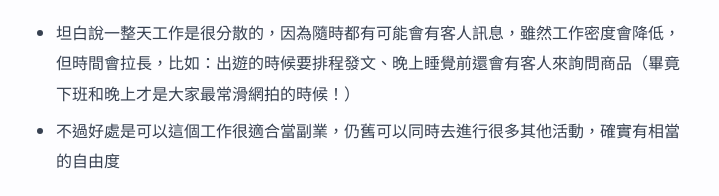
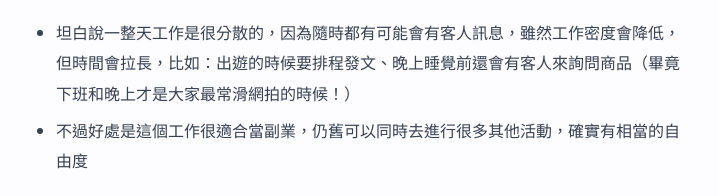
Before and after one commit to emily50431/-emily-lu-website-g, a plain HTML site: page blog/online-clothing-shopping-owner/index.html in a window 1280 px wide. Shown: the part 1387-1583 px from the top of the page, without its empty margins (280-999 px from the left). Drawn offline with nearby package versions, Linux system fonts and the light colour scheme; no server answers.

Commit message:
deploy: 563614efcc42fe21454d8cd225ddd5ae11308fe9

```diff
--- a/blog/online-clothing-shopping-owner/index.html
+++ b/blog/online-clothing-shopping-owner/index.html
@@ -186,7 +186,7 @@
 <p>👉 答案是沒有，甚至從來沒去過東大門，因為是走遠端叫貨模式😂</p>
 <div class="hl-block">描述一下你的一天——你通常在做什麼？</div>
 <p>主要都是<mark class="hl-yellow"><strong>在回客人訊息、跟韓國廠商批貨、處理物流運回台灣</strong></mark></p>
-<ul><li>坦白說一整天工作是很分散的，因為隨時都有可能會有客人訊息，雖然工作密度會降低，但時間會拉長，比如：出遊的時候要排程發文、晚上睡覺前還會有客人來詢問商品（畢竟下班和晚上才是大家最常滑網拍的時候！）</li><li>不過好處是可以這個工作很適合當副業，仍舊可以同時去進行很多其他活動，確實有相當的自由度</li></ul>
+<ul><li>坦白說一整天工作是很分散的，因為隨時都有可能會有客人訊息，雖然工作密度會降低，但時間會拉長，比如：出遊的時候要排程發文、晚上睡覺前還會有客人來詢問商品（畢竟下班和晚上才是大家最常滑網拍的時候！）</li><li>不過好處是這個工作很適合當副業，仍舊可以同時去進行很多其他活動，確實有相當的自由度</li></ul>
 <div class="data-block"><div class="data-block__header"><svg width="13" height="13" viewBox="0 0 24 24" fill="none" stroke="#5D5FEF" stroke-width="2" stroke-linecap="round" stroke-linejoin="round"><line x1="18" y1="20" x2="18" y2="10"/><line x1="12" y1="20" x2="12" y2="4"/><line x1="6" y1="20" x2="6" y2="14"/><line x1="2" y1="20" x2="22" y2="20"/></svg><span class="data-block__label">數據分享</span></div><div class="data-block__item"><p class="data-block__title">曾實驗過，如果坐在電腦前專注處理訂單&選貨，一整天工時零零總總加起來約<span class="hl-inline">平均5小時</span> <br>(用手機回訊息&發動態的低密度工作時間沒算過~~)</p></div></div>
 <div class="hl-block">這份工作最喜歡的地方、以及最不喜歡的地方各是什麼？ </div>
 <div class="info-card info-card--green"><div class="info-card__icon"><svg width="18" height="18" viewBox="0 0 24 24" fill="none" stroke="currentColor" stroke-width="2" stroke-linecap="round" stroke-linejoin="round"><circle cx="12" cy="12" r="10"/><path d="M8 13s1.5 2 4 2 4-2 4-2"/><line x1="9" y1="9" x2="9.01" y2="9"/><line x1="15" y1="9" x2="15.01" y2="9"/></svg></div><div class="info-card__body"><p class="info-card__label">喜歡的地方</p><div class="info-card__row"><p class="info-card__title">理性購物</p><p class="info-card__desc">自己喜歡的衣服，都可以藉著批貨一起送到臺灣來，也能夠實體摸到穿到。而且也發現自從經營網拍之後，也會理性購物，甚至不太愛買衣服了，因為就只想穿自己家的衣服😂</p></div></div></div>
```
